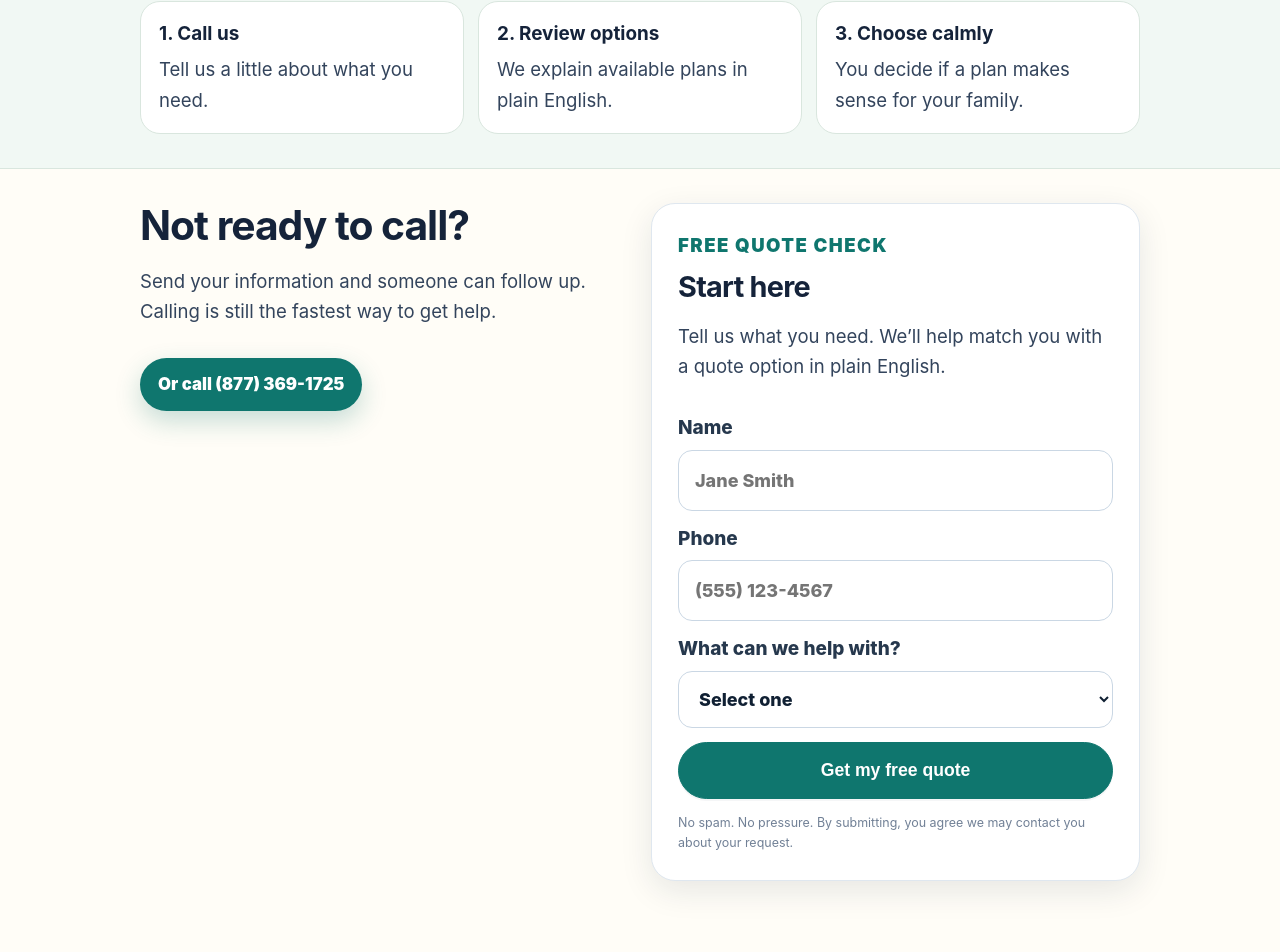
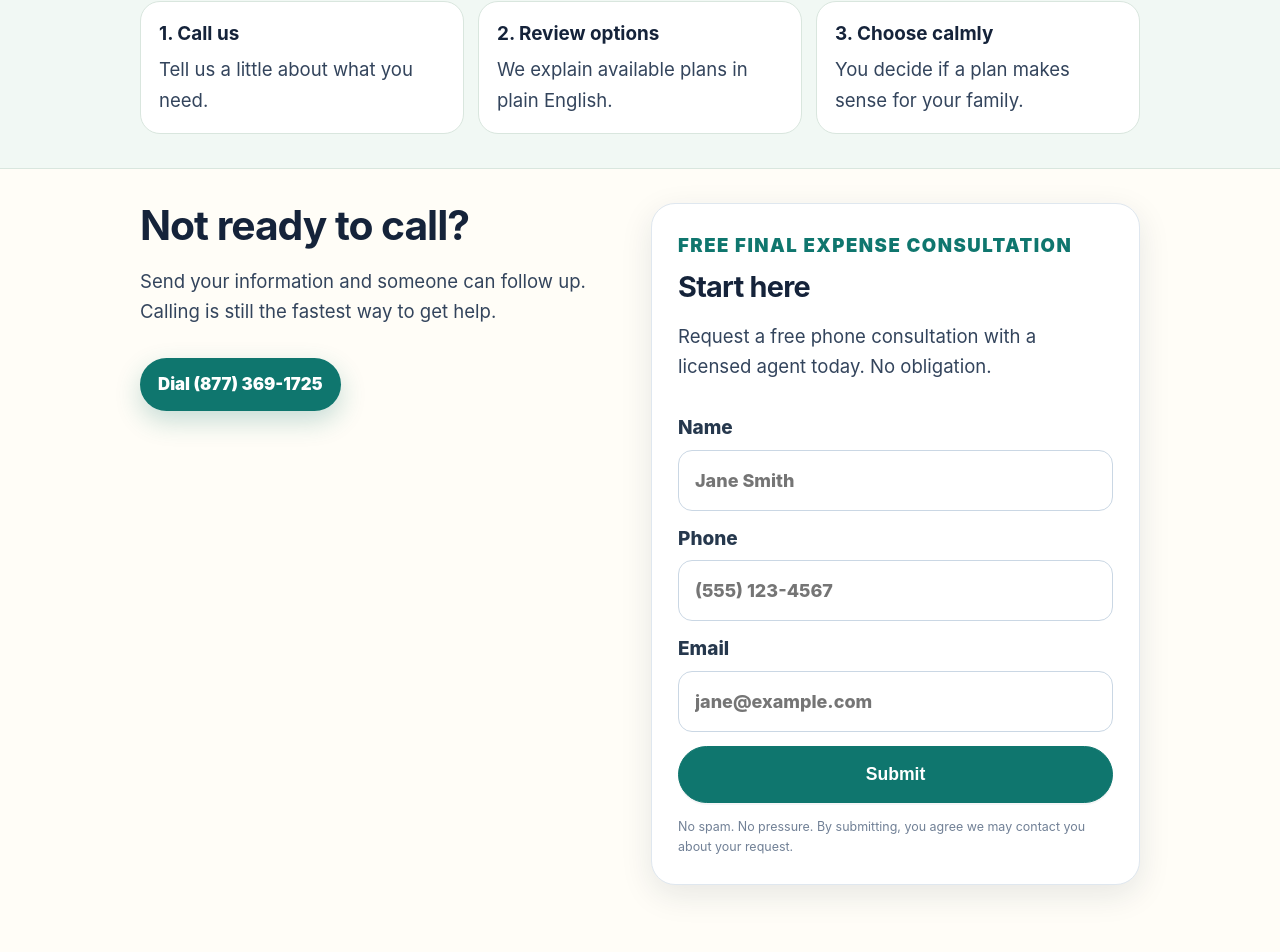
Before and after one commit to right/moneybrain.me, a Next.js app: page /final-expense in a window 1280 px wide. Shown: the part 1355-2307 px from the top of the page. Built offline with nearby package versions, Linux system fonts and the light colour scheme.

Commit message:
Update final expense CTA and form

```diff
--- a/app/final-expense/page.tsx
+++ b/app/final-expense/page.tsx
@@ -21,11 +21,11 @@ export default function FinalExpensePage() {
         <p className="fe-kicker">Final expense insurance</p>
         <h1>Help protect your family from funeral costs.</h1>
         <p className="fe-subhead">Get simple, affordable burial insurance options for adults who want to plan ahead. Speak with a real person who can help you understand your choices.</p>
-        <div className="fe-call-card"><p>Prefer to talk? Call now for free help.</p><FinalExpensePhone className="fe-call-btn" /><span>No pressure. No obligation.</span></div>
+        <div className="fe-call-card"><p>Call now for free help.</p><FinalExpensePhone className="fe-call-btn" label="callNow" /><span>No pressure. No obligation.</span></div>
       </div><FinalExpensePhone className="fe-sticky-call" label="callNow" /><div className="fe-hero-image" aria-label="Older family planning ahead for final expenses" /></div></section>
       <section className="fe-section fe-wrap"><h2>A simple way to plan ahead</h2><p>Funeral and end-of-life expenses can be difficult for families. Final expense insurance is designed to help cover those costs, so your loved ones have one less thing to worry about.</p><ul className="fe-checks">{benefits.map((benefit) => <li key={benefit}>{benefit}</li>)}</ul></section>
       <section className="fe-section fe-band"><div className="fe-wrap"><h2>How it works</h2><div className="fe-steps"><div><strong>1. Call us</strong><p>Tell us a little about what you need.</p></div><div><strong>2. Review options</strong><p>We explain available plans in plain English.</p></div><div><strong>3. Choose calmly</strong><p>You decide if a plan makes sense for your family.</p></div></div></div></section>
-      <section className="fe-section fe-wrap fe-form-block"><div><h2>Not ready to call?</h2><p>Send your information and someone can follow up. Calling is still the fastest way to get help.</p><FinalExpensePhone className="fe-secondary-call" label="orCall" /></div><LeadForm compact /></section>
+      <section className="fe-section fe-wrap fe-form-block"><div><h2>Not ready to call?</h2><p>Send your information and someone can follow up. Calling is still the fastest way to get help.</p><FinalExpensePhone className="fe-secondary-call" label="orCall" /></div><LeadForm compact finalExpense /></section>
       <section className="fe-section fe-wrap fe-fineprint"><h2>Questions people ask</h2><details open><summary>Do I need a medical exam?</summary><p>Many final expense options do not require a medical exam. Availability depends on your age, state, and health answers.</p></details><details><summary>Is this only for funeral costs?</summary><p>Benefits are commonly used for funeral, burial, cremation, medical bills, or other final expenses.</p></details><details><summary>Can I afford this on a fixed income?</summary><p>Plans are often built around smaller coverage amounts and monthly payments. A licensed representative can help review options.</p></details></section>
     </main>
   );
--- a/components/FinalExpensePhone.tsx
+++ b/components/FinalExpensePhone.tsx
@@ -57,7 +57,7 @@ export function FinalExpensePhone({
     label === 'callNow'
       ? `Call now: ${phone.display}`
       : label === 'orCall'
-        ? `Or call ${phone.display}`
+        ? `Dial ${phone.display}`
         : `Call ${phone.display}`;
 
   return (
--- a/components/LeadForm.tsx
+++ b/components/LeadForm.tsx
@@ -1,22 +1,31 @@
 import { site } from '@/lib/site';
 
-export function LeadForm({ compact = false }: { compact?: boolean }) {
+export function LeadForm({ compact = false, finalExpense = false }: { compact?: boolean; finalExpense?: boolean }) {
   return (
     <form className="lead-card" action={`mailto:${site.email}`} method="post" encType="text/plain">
       <div>
-        <p className="eyebrow">Free quote check</p>
+        <p className="eyebrow">{finalExpense ? 'Free final expense consultation' : 'Free quote check'}</p>
         <h2>{compact ? 'Start here' : 'See how much you could save'}</h2>
-        <p className="muted">Tell us what you need. We’ll help match you with a quote option in plain English.</p>
+        <p className="muted">
+          {finalExpense
+            ? 'Request a free phone consultation with a licensed agent today. No obligation.'
+            : 'Tell us what you need. We’ll help match you with a quote option in plain English.'}
+        </p>
       </div>
       <label>Name<input name="name" autoComplete="name" placeholder="Jane Smith" required /></label>
       <label>Phone<input name="phone" autoComplete="tel" placeholder="(555) 123-4567" required /></label>
+      {finalExpense && <label>Email<input name="email" type="email" autoComplete="email" placeholder="jane@example.com" required /></label>}
+      {finalExpense ? (
+        <input type="hidden" name="interest" value="Final Expense" />
+      ) : (
         <label>What can we help with?
           <select name="interest" defaultValue="">
             <option value="" disabled>Select one</option>
             <option>Insurance</option><option>Home services</option><option>Loans</option><option>Not sure yet</option>
           </select>
         </label>
-      <button className="btn primary" type="submit">Get my free quote</button>
+      )}
+      <button className="btn primary" type="submit">{finalExpense ? 'Submit' : 'Get my free quote'}</button>
       <p className="fine">No spam. No pressure. By submitting, you agree we may contact you about your request.</p>
     </form>
   );
```
Lines whose indentation alone changed are shown as unchanged.
